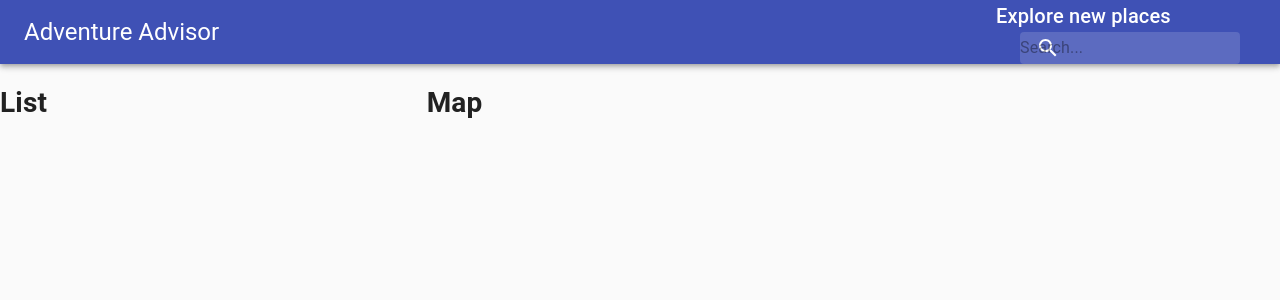
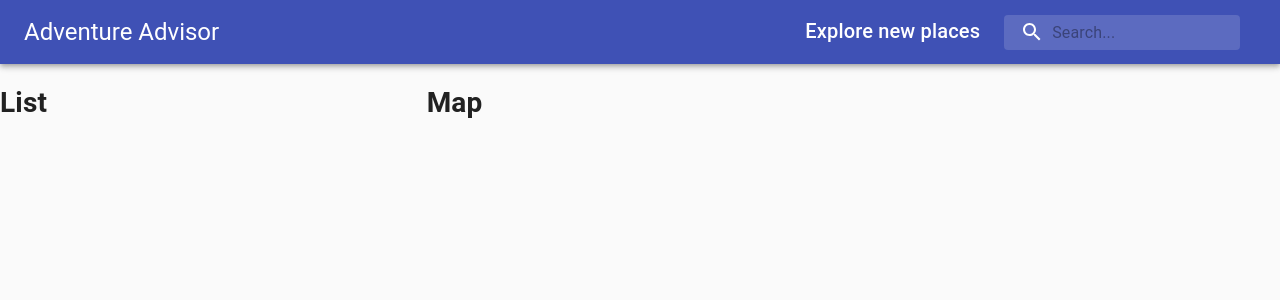
Before and after one commit to barksanto/trip-pal, a React (Create React App) app: page / in a window 1280 px wide. Shown: the top 300 px of the page. Built offline with nearby package versions, Linux system fonts and the light colour scheme.

Commit message:
InputBase prop changed to classes instead of className - added display:flex to Box container holding input base and search icon

```diff
--- a/src/components/Header/Header.jsx
+++ b/src/components/Header/Header.jsx
@@ -17,7 +17,7 @@ const Header = () => {
           Adventure Advisor
         </Typography>
         {/* Box effectively works as a div - properties can be flex etc.. */}
-        <Box>
+        <Box display="flex">
           <Typography variant="h6" className={classes.title}>
             Explore new places
           </Typography >
@@ -26,7 +26,7 @@ const Header = () => {
               <div className={classes.searchIcon}>
                 <SearchIcon />
               </div>
-              <InputBase placeholder='Search...' className={{root: classes.InputRoot, input: classes.inputInput}} />
+              <InputBase placeholder='Search...' classes={{root: classes.InputRoot, input: classes.inputInput}} />
             </div>
           {/* </Autocomplete> */}
         </Box>
```
